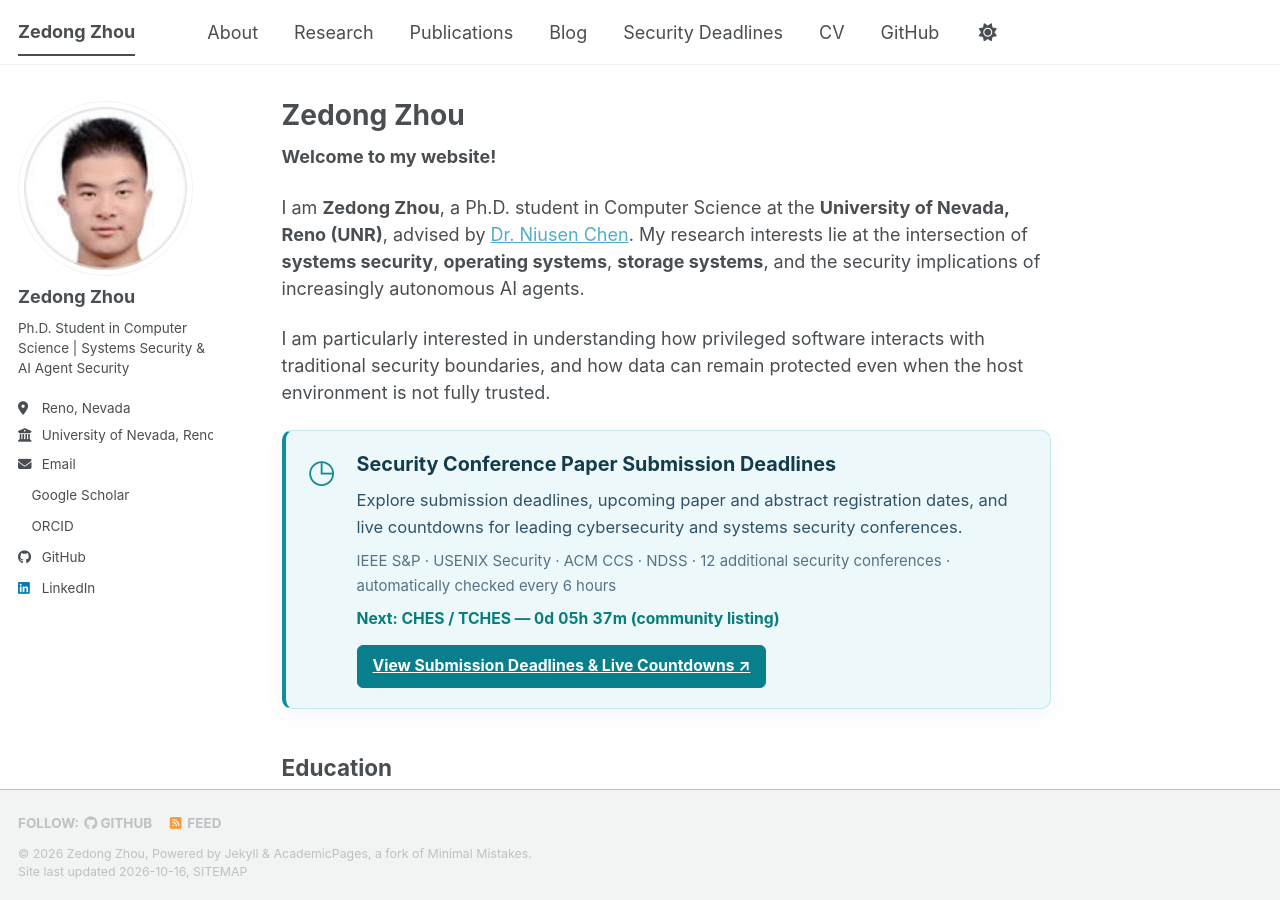
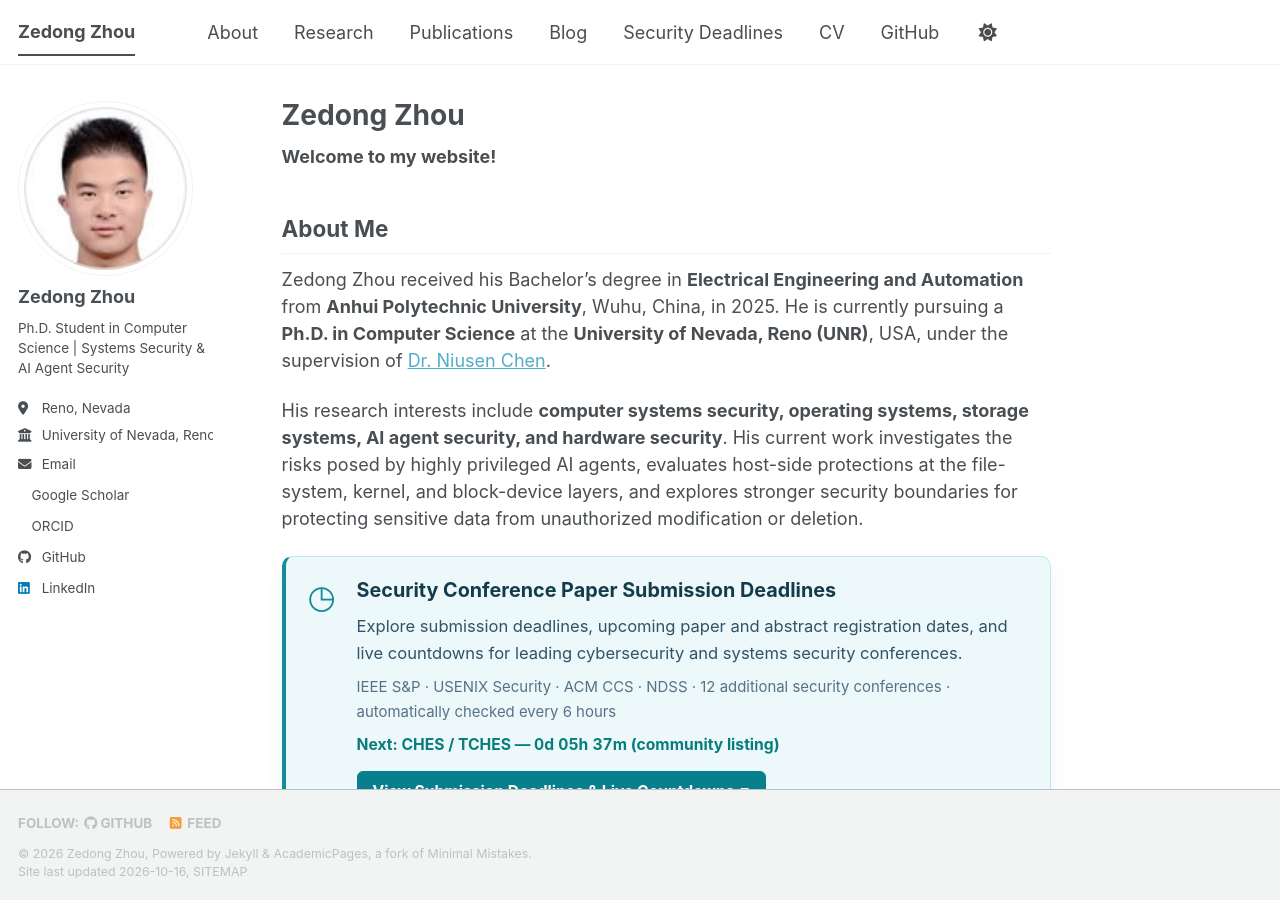
Before and after one commit to 2350082187zhou-ux/2350082187zhou-ux.github.io, a Jekyll site: the page built from _pages/about.md, in a window 1280 px wide and 900 px high. Built offline with Jekyll 4.4.1, drawn with Linux system fonts in a browser that asks for light colours; a style sheet for code colours, icons or effects is not loaded.

Commit message:
Polish English About Me on academic homepage

```diff
--- a/_pages/about.md
+++ b/_pages/about.md
@@ -9,9 +9,11 @@ redirect_from:
 
 **Welcome to my website!**
 
-I am **Zedong Zhou**, a Ph.D. student in Computer Science at the **University of Nevada, Reno (UNR)**, advised by [Dr. Niusen Chen](https://www.unr.edu/cse/people/niusen-chen). My research interests lie at the intersection of **systems security**, **operating systems**, **storage systems**, and the security implications of increasingly autonomous AI agents.
+## About Me
 
-I am particularly interested in understanding how privileged software interacts with traditional security boundaries, and how data can remain protected even when the host environment is not fully trusted.
+Zedong Zhou received his Bachelor's degree in **Electrical Engineering and Automation** from **Anhui Polytechnic University**, Wuhu, China, in 2025. He is currently pursuing a **Ph.D. in Computer Science** at the **University of Nevada, Reno (UNR)**, USA, under the supervision of [Dr. Niusen Chen](https://www.unr.edu/cse/people/niusen-chen).
+
+His research interests include **computer systems security, operating systems, storage systems, AI agent security, and hardware security**. His current work investigates the risks posed by highly privileged AI agents, evaluates host-side protections at the file-system, kernel, and block-device layers, and explores stronger security boundaries for protecting sensitive data from unauthorized modification or deletion.
 
 <div class="security-deadline-entry">
   <span class="security-deadline-entry__symbol" aria-hidden="true">◷</span>
```
